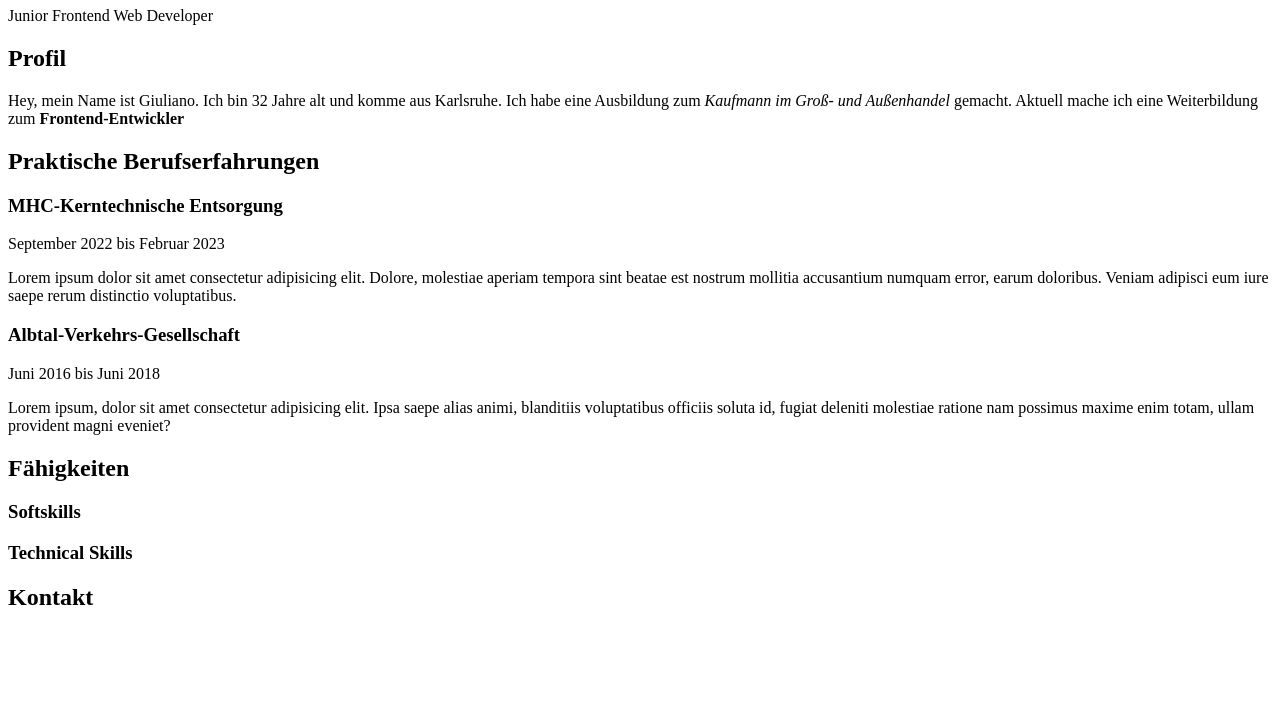
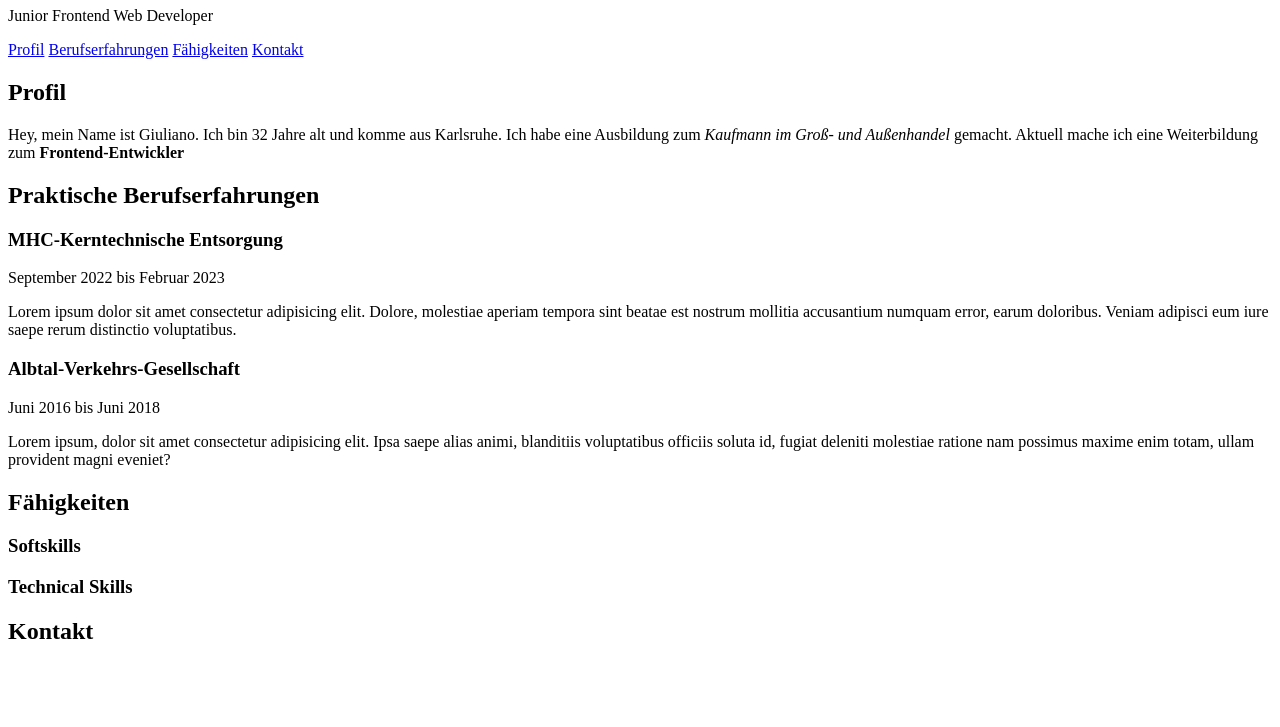
Before and after one commit to Chronike/first-step-with-html, a plain HTML site: page index.html in a window 1280 px wide. Shown: the part 73-800 px from the top of the page. Drawn offline with Linux system fonts and the light colour scheme.

Commit message:
Nav hinzugefügt

```diff
--- a/index.html
+++ b/index.html
@@ -13,6 +13,12 @@
     <header>
         <h1>Giuliano Esposito</h1>
         <p>Junior Frontend Web Developer</p>
+        <nav>
+            <a href="#Profil">Profil</a>
+            <a href="#Berufserfahrungen">Berufserfahrungen</a>
+            <a href="#Fähigkeiten">Fähigkeiten</a>
+            <a href="#Kontakt">Kontakt</a>
+        </nav>
     </header>
     <main>
         <article id="Profil">
@@ -22,7 +28,7 @@
                 Aktuell mache ich eine Weiterbildung zum <strong>Frontend-Entwickler</strong>
             </p>
         </article>
-        <article id="Praktische Berufserfahrungen">
+        <article id="Berufserfahrungen">
             <h2>Praktische Berufserfahrungen</h2>
         </article>
         <section>
```
